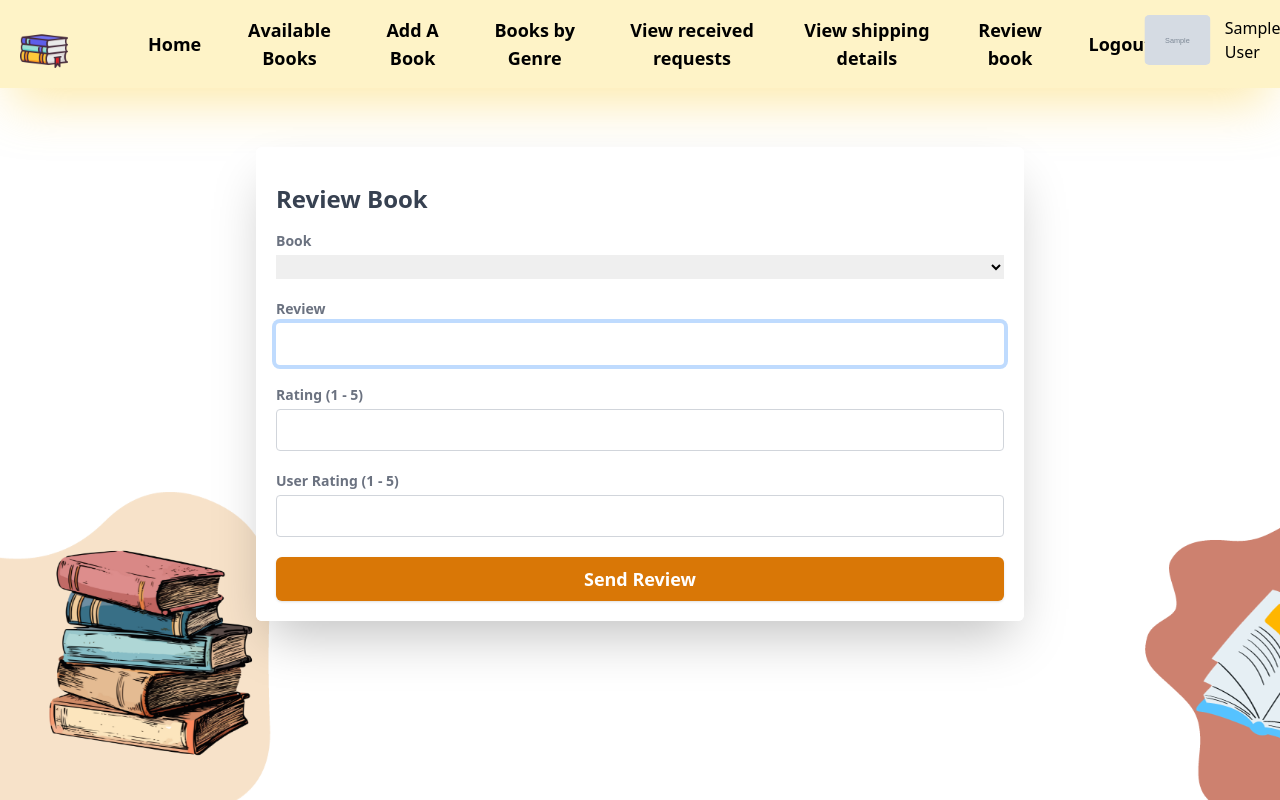
After one commit to TanmayUdupa/book-sharing-system, a Django app: page /review_book/ in a window 1280 px wide. The commit adds this page. Run offline with Django 4.2, Linux system fonts and the light colour scheme; a user stored in the database is signed in; tables that the repository leaves empty hold one stand-in row (values such as "Sample post"); grey boxes marked "Sample" are stand-in pictures; lists and menus that the app fills with data are empty; some libraries are stand-ins or nearby versions.

Commit message:
Add review page to review books

```diff
--- a/mysite/app/forms.py
+++ b/mysite/app/forms.py
@@ -1,4 +1,6 @@
 from django import forms
+from .models import ShippedTo
+from django.core.validators import MaxValueValidator, MinValueValidator
 
 class LoginForm(forms.Form):
     email = forms.EmailField(
@@ -87,3 +89,31 @@ class AddBookForm(forms.Form):
     condition_desc = forms.ChoiceField(choices = (("GOOD", "Good"),
                                             ("ACCEPTABLE", "Acceptable"),
                                             ("POOR", "Poor")), required=True)
+
+class ReviewForm(forms.Form):
+    book_title = forms.ChoiceField(required=True)
+    review_text = forms.CharField(
+        widget=forms.TextInput(attrs={
+            'class': 'px-4 py-2 transition duration-300 border border-gray-300 rounded focus:border-transparent focus:outline-none focus:ring-4 focus:ring-blue-200',
+            'autofocus': True
+        }),required=True
+    )
+    rating = forms.DecimalField(max_digits=2, decimal_places=1,
+        widget=forms.NumberInput(attrs={
+            'class': 'px-4 py-2 transition duration-300 border border-gray-300 rounded focus:border-transparent focus:outline-none focus:ring-4 focus:ring-blue-200',
+        }),required=True
+    )
+    user_rating = forms.DecimalField(max_digits=2, decimal_places=1,
+        widget=forms.NumberInput(attrs={
+            'class': 'px-4 py-2 transition duration-300 border border-gray-300 rounded focus:border-transparent focus:outline-none focus:ring-4 focus:ring-blue-200',
+        }),required=True
+    )
+    def __init__(self, *args, **kwargs):
+        self.user = kwargs.get('user', None)
+        del kwargs['user']
+        super().__init__(*args, **kwargs)
+        to_be_reviewed = ShippedTo.objects.filter(to_user = self.user, transaction_type = 'Borrowing')
+        details = set()
+        for shipped in to_be_reviewed:
+            details.add(shipped.book_id)
+        self.fields['book_title'].choices = tuple((detail.id, detail.title) for detail in details)
--- a/mysite/app/models.py
+++ b/mysite/app/models.py
@@ -60,7 +60,7 @@ class BookReview(models.Model):
     reviewer_id = models.ForeignKey(User, on_delete=models.CASCADE)
     book_id = models.ForeignKey(Book, on_delete=models.CASCADE)
     review_text = models.TextField(max_length=200)
-    rating = models.IntegerField()
+    rating = models.DecimalField(decimal_places = 1, max_digits=2)
 
 class ShippedTo(models.Model):
     status = models.CharField(max_length = 50)
--- a/mysite/app/templates/app/base.html
+++ b/mysite/app/templates/app/base.html
@@ -30,8 +30,10 @@
             {% else %}
             <a class="transition-transform transform hover:scale-105" href="{%url 'feed'%}"><button>Available Books</button></a>
             <a class="transition-transform transform hover:scale-105" href="{%url 'add_book'%}"><button>Add A Book</button></a>
+            <a class="transition-transform transform hover:scale-105" href="{%url 'view_shipping_details'%}"><button>Books by Genre</button></a>
             <a class="transition-transform transform hover:scale-105" href="{%url 'view_received_requests'%}"><button>View received requests</button></a>
             <a class="transition-transform transform hover:scale-105" href="{%url 'view_shipping_details'%}"><button>View shipping details</button></a>
+            <a class="transition-transform transform hover:scale-105" href="{%url 'review_book'%}"><button>Review book</button></a>
             <a class="transition-transform transform hover:scale-105" href="{%url 'user_logout'%}"><button>Logout</button></a>
 
             {% endif %}
--- /dev/null
+++ b/mysite/app/templates/app/review_book.html
@@ -0,0 +1,38 @@
+{% extends './base.html' %}
+
+{% block content %}
+    <div class="flex items-center h-96 mt-16 p-4 lg:justify-center">
+        <div class="flex flex-col overflow-hidden bg-white rounded-md shadow-2xl max md:flex-row md:flex-1 lg:max-w-screen-md rounded">
+            <div class="p-5 bg-white md:flex-1">
+                <h3 class="my-4 text-2xl font-semibold text-gray-700">Review Book</h3>
+                {%if error %}
+                    <div class = "error"> Invalid rating given for user or book </div>
+                {% endif%}
+                <form method="post">
+                    {% csrf_token %}
+                    <div class="flex flex-col space-y-5">
+                        <div class="flex flex-col space-y-1">
+                            <label for="{{ form.book_title.id_for_label }}" class="text-sm font-semibold text-gray-500">Book</label>
+                            {{ form.book_title }}
+                        </div>
+                        <div class="flex flex-col space-y-1">
+                            <label for="{{ form.review_text.id_for_label }}" class="text-sm font-semibold text-gray-500">Review</label>
+                            {{ form.review_text }}
+                        </div>
+                        <div class="flex flex-col space-y-1">
+                            <label for="{{ form.rating.id_for_label }}" class="text-sm font-semibold text-gray-500">Rating (1 - 5)</label>
+                            {{ form.rating }}
+                        </div>
+                        <div class="flex flex-col space-y-1">
+                            <label for="{{ form.user_rating.id_for_label }}" class="text-sm font-semibold text-gray-500">User Rating (1 - 5)</label>
+                            {{ form.user_rating }}
+                        </div>
+                        <div>
+                            <button type="submit" class="w-full px-4 py-2 text-lg font-semibold text-white transition-colors duration-300 bg-amber-600 rounded-md shadow hover:bg-amber-700 focus:outline-none focus:ring-amber-200 focus:ring-4">Send Review</button>
+                        </div>
+                    </div>
+                </form>
+            </div>
+        </div>
+    </div>
+{% endblock %}
--- a/mysite/app/templates/app/signin.html
+++ b/mysite/app/templates/app/signin.html
@@ -67,6 +67,9 @@
                   </div>
               </div>
           </form>
+          </div>
+          </div>
+          </div>
         <!---------------------- Login-div-end--------------------->
 
 </body>
--- a/mysite/app/templates/app/signup.html
+++ b/mysite/app/templates/app/signup.html
@@ -60,6 +60,9 @@
                 </div>
               </div>
            </form>
+           </div>
+           </div>
+           </div>
         <!---------------------- Signup-div-end--------------------->
 </body>
 </html>
--- a/mysite/app/urls.py
+++ b/mysite/app/urls.py
@@ -14,5 +14,6 @@ urlpatterns = [
     path('view_received_requests/', views.view_received_requests, name="view_received_requests"),
     path('approve_request/<int:request_id>/', views.approve_request, name="approve_request"),
     path('profile/', views.view_profile, name='profile'),
-    path('view_shipping details/', views.view_shipping_details, name="view_shipping_details")
+    path('view_shipping details/', views.view_shipping_details, name="view_shipping_details"),
+    path('review_book/', views.review_book, name="review_book")
 ]
--- a/mysite/app/views.py
+++ b/mysite/app/views.py
@@ -1,15 +1,16 @@
 from django.shortcuts import render,redirect
 from django.http import HttpResponse,JsonResponse
 from django.template import loader
-from .models import User, RequestsToBorrow, Book, Genre, ShippedTo
+from .models import User, RequestsToBorrow, Book, Genre, ShippedTo, BookReview
 from django.contrib.auth import login, logout
-from .forms import LoginForm, SignUpForm, AddBookForm
+from .forms import LoginForm, SignUpForm, AddBookForm, ReviewForm
 from django.contrib.auth.hashers import make_password, check_password
 from django.contrib.auth.decorators import login_required
 from django.views.decorators.csrf import csrf_protect
 from django.utils import timezone
 from datetime import timedelta
 from django.db.models import F, Q
+from statistics import mean
 def home(request):
     user = request.user
     '''
@@ -212,6 +213,47 @@ def view_shipping_details(request):
     }
     return render(request, 'app/view_shipping_details.html',context=context)
 
+def calc_rating(user, genre, rating, user_rating):
+    if user.rating == 0:
+        user.rating = user_rating
+    else:
+        user.rating = (user.rating + user_rating) / 2
+    user.save()
+    reviews = BookReview.objects.filter(book_id__genre = genre)
+    ratings = []
+    for review in reviews:
+        ratings.append(review.rating)
+    genre.average_rating = mean(ratings)
+    genre.save()
+
+@login_required(login_url='/user_login/')
+def review_book(request):
+    user = request.user
+    error = 0
+    if request.method == 'POST':
+        form = ReviewForm(request.POST, user = user)
+        if form.is_valid():
+            book_id = form.cleaned_data['book_title']
+            review_text = form.cleaned_data['review_text']
+            rating = form.cleaned_data['rating']
+            user_rating = form.cleaned_data['user_rating']
+            if rating < 1 or rating > 5 or user_rating < 1 or user_rating > 5:
+                error = 1
+            else:
+                book = Book.objects.filter(id=book_id).first()
+                review = BookReview(reviewer_id = user, book_id = book, review_text = review_text, rating = rating)
+                review.save()
+                print("aaaa")
+                genre = book.genre
+                calc_rating(book.owner, genre, rating, user_rating)
+                form = ReviewForm(user = user)
+        else:
+            print(form.errors)
+    else:
+        form = ReviewForm(user=user)
+    context = {'user': user, 'form': form, 'error': error}
+    return render(request, 'app/review_book.html',context=context)
+
 
 def user_logout(request):
     logout(request)
```
Also changed, not shown: mysite/app/templates/app/add_book.html (+4 -3 lines), mysite/app/migrations/0014_alter_bookreview_rating.py (added).
